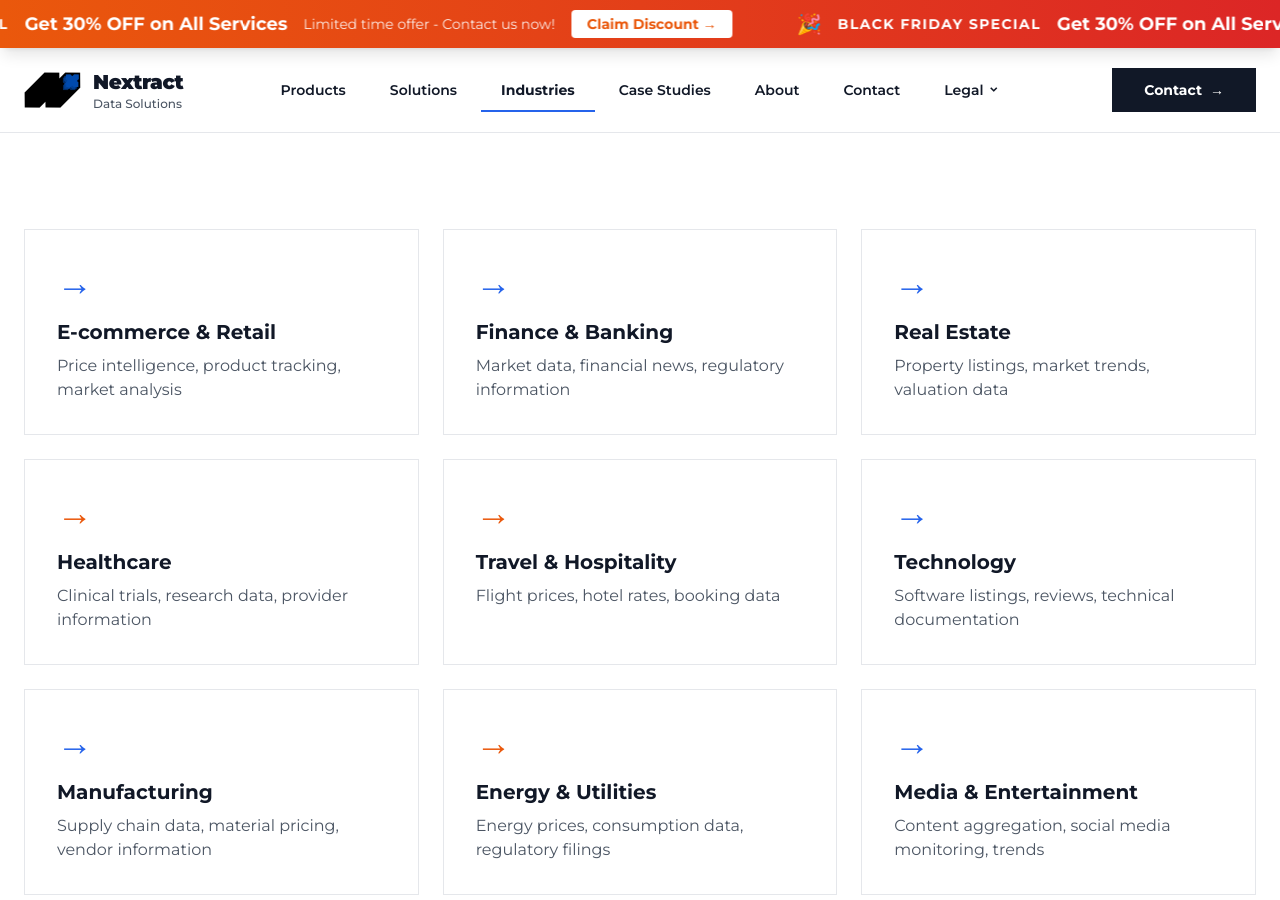
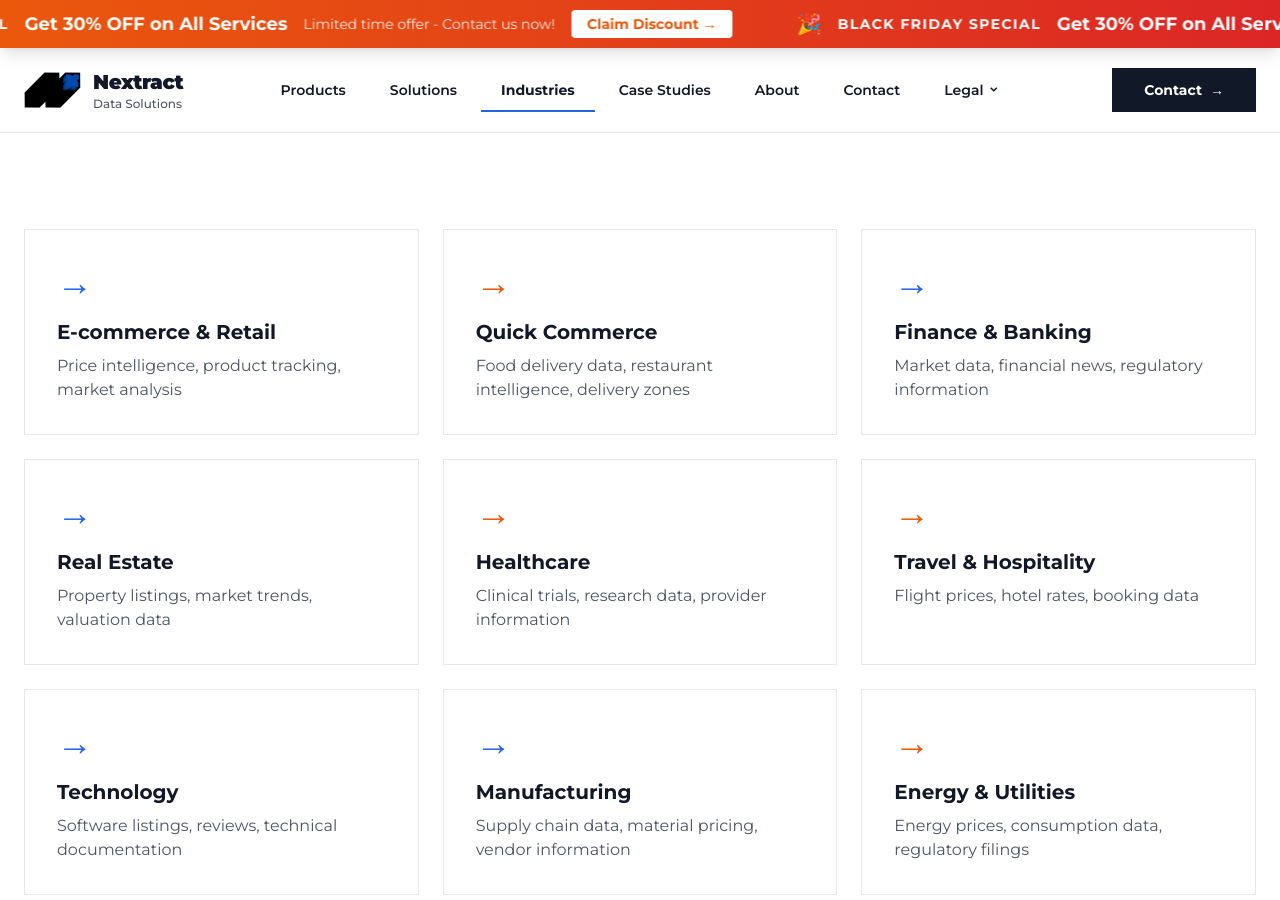
Before and after one commit to parthravrani/nextract, a Jekyll site: the page built from industries.html, in a window 1280 px wide and 900 px high, scrolled down 752 px. Built offline with Jekyll 4.4.1, drawn with Linux system fonts in a browser that asks for light colours; nearby versions of some CDN libraries.

Commit message:
Update industries.html

```diff
--- a/industries.html
+++ b/industries.html
@@ -1,8 +1,10 @@
 ---
 layout: default
-title: "Industries"
-description: "Web scraping solutions tailored for E-commerce, Finance, Real Estate, Healthcare, and more. Industry-specific data extraction services."
-keywords: "e-commerce data scraping, finance data extraction, real estate scraping, healthcare data, industry-specific web scraping"
+title: "Industry-Specific Web Scraping Solutions | Nextract"
+description: "Web scraping solutions for E-commerce, Finance, Real Estate, Healthcare, Travel, Technology & more. Extract data from 100+ platforms including Amazon, DoorDash, Zillow."
+keywords: "industry web scraping, e-commerce data scraping, finance data extraction, real estate scraping, healthcare data scraping, travel data extraction, industry-specific data scraping, Amazon scraping, e-commerce scraping services"
+og_description: "Industry-specific web scraping solutions. Extract data from Amazon, DoorDash, Zillow, Booking.com and 100+ platforms. Trusted by 500+ companies."
+twitter_description: "Industry web scraping solutions for e-commerce, finance, real estate, healthcare & more. 100+ platforms supported. Get started."
 ---
 
 <main>
@@ -32,51 +34,56 @@ keywords: "e-commerce data scraping, finance data extraction, real estate scrapi
     <section class="py-32 bg-white">
         <div class="container mx-auto px-6 max-w-7xl">
             <div class="grid md:grid-cols-2 lg:grid-cols-3 gap-6">
-                <div class="p-8 border border-gray-200 hover:border-blue-600 transition-all group">
+                <a href="/industries/e-commerce/" class="p-8 border border-gray-200 hover:border-blue-600 transition-all group block">
                     <div class="text-4xl font-black text-blue-600 mb-4 group-hover:scale-110 transition-transform inline-block">→</div>
                     <h3 class="text-xl font-bold text-gray-900 mb-2">E-commerce & Retail</h3>
                     <p class="text-gray-600">Price intelligence, product tracking, market analysis</p>
-                </div>
-                <div class="p-8 border border-gray-200 hover:border-blue-600 transition-all group">
+                </a>
+                <a href="/industries/quick-commerce/" class="p-8 border border-gray-200 hover:border-orange-600 transition-all group block">
+                    <div class="text-4xl font-black text-orange-600 mb-4 group-hover:scale-110 transition-transform inline-block">→</div>
+                    <h3 class="text-xl font-bold text-gray-900 mb-2">Quick Commerce</h3>
+                    <p class="text-gray-600">Food delivery data, restaurant intelligence, delivery zones</p>
+                </a>
+                <a href="/industries/finance-banking/" class="p-8 border border-gray-200 hover:border-blue-600 transition-all group block">
                     <div class="text-4xl font-black text-blue-600 mb-4 group-hover:scale-110 transition-transform inline-block">→</div>
                     <h3 class="text-xl font-bold text-gray-900 mb-2">Finance & Banking</h3>
                     <p class="text-gray-600">Market data, financial news, regulatory information</p>
-                </div>
-                <div class="p-8 border border-gray-200 hover:border-blue-600 transition-all group">
+                </a>
+                <a href="/industries/real-estate/" class="p-8 border border-gray-200 hover:border-blue-600 transition-all group block">
                     <div class="text-4xl font-black text-blue-600 mb-4 group-hover:scale-110 transition-transform inline-block">→</div>
                     <h3 class="text-xl font-bold text-gray-900 mb-2">Real Estate</h3>
                     <p class="text-gray-600">Property listings, market trends, valuation data</p>
-                </div>
-                <div class="p-8 border border-gray-200 hover:border-orange-600 transition-all group">
+                </a>
+                <a href="/industries/healthcare/" class="p-8 border border-gray-200 hover:border-orange-600 transition-all group block">
                     <div class="text-4xl font-black text-orange-600 mb-4 group-hover:scale-110 transition-transform inline-block">→</div>
                     <h3 class="text-xl font-bold text-gray-900 mb-2">Healthcare</h3>
                     <p class="text-gray-600">Clinical trials, research data, provider information</p>
-                </div>
-                <div class="p-8 border border-gray-200 hover:border-orange-600 transition-all group">
+                </a>
+                <a href="/industries/travel-hospitality/" class="p-8 border border-gray-200 hover:border-orange-600 transition-all group block">
                     <div class="text-4xl font-black text-orange-600 mb-4 group-hover:scale-110 transition-transform inline-block">→</div>
                     <h3 class="text-xl font-bold text-gray-900 mb-2">Travel & Hospitality</h3>
                     <p class="text-gray-600">Flight prices, hotel rates, booking data</p>
-                </div>
-                <div class="p-8 border border-gray-200 hover:border-blue-600 transition-all group">
+                </a>
+                <a href="/industries/technology/" class="p-8 border border-gray-200 hover:border-blue-600 transition-all group block">
                     <div class="text-4xl font-black text-blue-600 mb-4 group-hover:scale-110 transition-transform inline-block">→</div>
                     <h3 class="text-xl font-bold text-gray-900 mb-2">Technology</h3>
                     <p class="text-gray-600">Software listings, reviews, technical documentation</p>
-                </div>
-                <div class="p-8 border border-gray-200 hover:border-blue-600 transition-all group">
+                </a>
+                <a href="/industries/manufacturing/" class="p-8 border border-gray-200 hover:border-blue-600 transition-all group block">
                     <div class="text-4xl font-black text-blue-600 mb-4 group-hover:scale-110 transition-transform inline-block">→</div>
                     <h3 class="text-xl font-bold text-gray-900 mb-2">Manufacturing</h3>
                     <p class="text-gray-600">Supply chain data, material pricing, vendor information</p>
-                </div>
-                <div class="p-8 border border-gray-200 hover:border-orange-600 transition-all group">
+                </a>
+                <a href="/industries/energy-utilities/" class="p-8 border border-gray-200 hover:border-orange-600 transition-all group block">
                     <div class="text-4xl font-black text-orange-600 mb-4 group-hover:scale-110 transition-transform inline-block">→</div>
                     <h3 class="text-xl font-bold text-gray-900 mb-2">Energy & Utilities</h3>
                     <p class="text-gray-600">Energy prices, consumption data, regulatory filings</p>
-                </div>
-                <div class="p-8 border border-gray-200 hover:border-blue-600 transition-all group">
+                </a>
+                <a href="/industries/media-entertainment/" class="p-8 border border-gray-200 hover:border-blue-600 transition-all group block">
                     <div class="text-4xl font-black text-blue-600 mb-4 group-hover:scale-110 transition-transform inline-block">→</div>
                     <h3 class="text-xl font-bold text-gray-900 mb-2">Media & Entertainment</h3>
                     <p class="text-gray-600">Content aggregation, social media monitoring, trends</p>
-                </div>
+                </a>
             </div>
         </div>
     </section>
```
